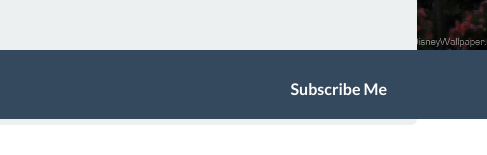
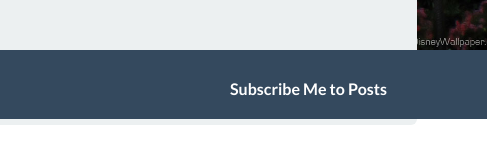
Before and after one commit to monorails/monorails.github.io, a plain HTML site: page index.html in a window 1280 px wide. Shown: the part 694-849 px from the top of the page, 793-1280 px from the left. Drawn offline with Linux system fonts and the light colour scheme; a web font is replaced by a local one.

Commit message:
subscribe

```diff
--- a/index.html
+++ b/index.html
@@ -89,7 +89,7 @@
             <div class="collapse navbar-collapse navbar-right navbar-ex1-collapse">
                 <ul class="nav navbar-nav">
 
-                    <li class="menuItem"><a href="mailto:monorailsandmickeytales@gmail.com?subject=Subscribe me&body=Dear%20Fairy%20Godmother,%0D%0A%0D%0APlease%20subscribe%20me%20to%20your%20newsletter.%0D%0A%0D%0AThanks!" target="_top">Subscribe Me</a></li>
+                    <li class="menuItem"><a href="mailto:monorailsandmickeytales@gmail.com?subject=Subscribe%20me%20to%20new%20posts&body=Dear%20Fairy%20Godmother,%0D%0A%0D%0APlease%20subscribe%20me%20to%20new%20posts.%0D%0A%0D%0AThanks!" target="_top">Subscribe Me to Posts</a></li>
 
                 </ul>
             </div>
```
